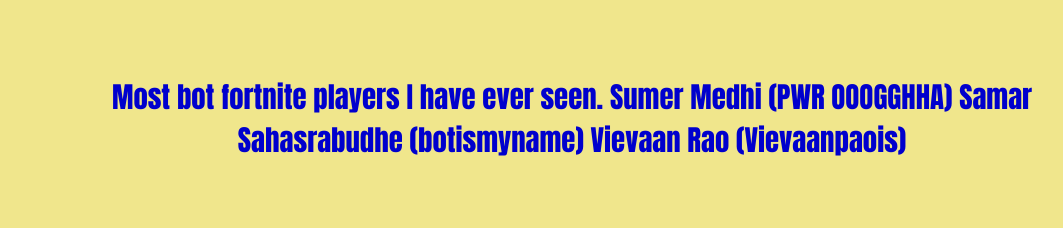
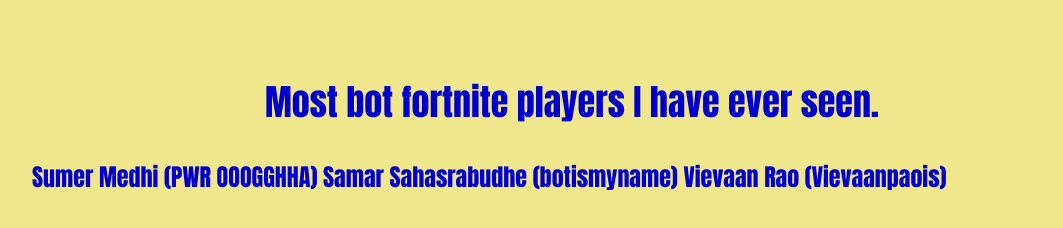
Before and after one commit to CHEESSYlol/fortnite123, a plain HTML site: page website.html in a window 1280 px wide. Shown: the whole page, without its empty margins (68-1131 px from the left). Drawn offline with Linux system fonts and the light colour scheme.

Commit message:
Update website.html

```diff
--- a/website.html
+++ b/website.html
@@ -7,8 +7,8 @@
 
 <body bgcolor="khaki" leftmargin=100 topmargin=75>
 <BIG>
-<Font face="impact" color="mediumblue">
-<H2 align="center">Most bot fortnite players I have ever seen.
+<Font face="impact" color="mediumblue" size=5>
+<H2 align="center">Most bot fortnite players I have ever seen.</H2>
 Sumer Medhi (PWR OOOGGHHA)
 Samar Sahasrabudhe (botismyname)
 Vievaan Rao (Vievaanpaois)
```
